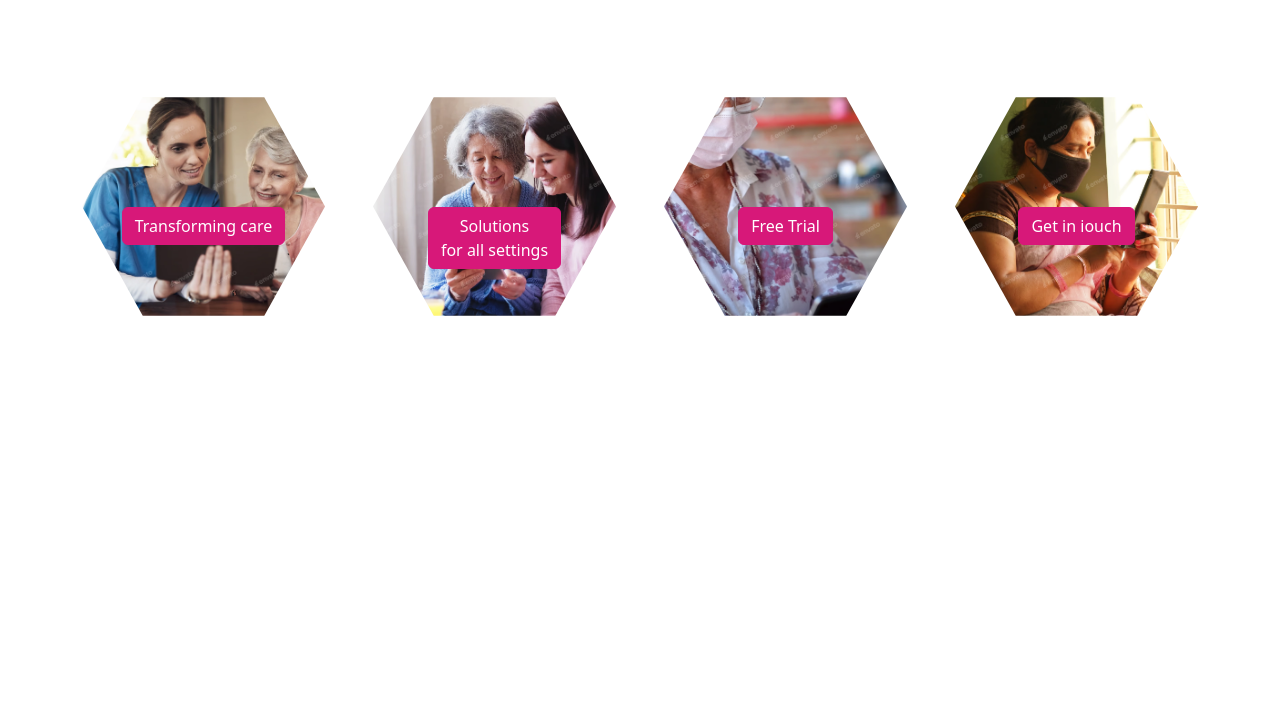
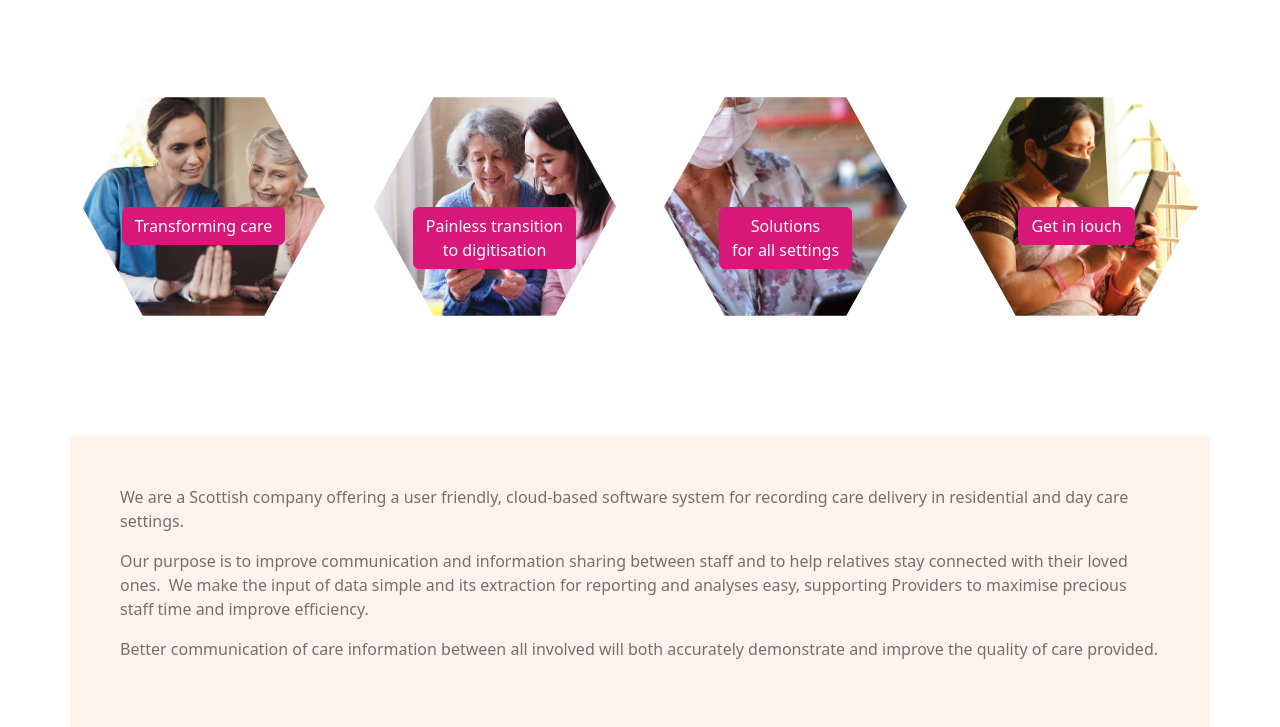
Before and after one commit to Cal-Rex/careshare-mockup, a plain HTML site: page index.html in a window 1280 px wide. Shown: the part 465-1192 px from the top of the page. Before the commit the page ends 800 px from the top, so only its background shows below. Drawn offline with nearby package versions, Linux system fonts and the light colour scheme.

Commit message:
add content box

```diff
--- a/index.html
+++ b/index.html
@@ -45,8 +45,8 @@
     </div>
 
     <!-- tabs -->
-    <div class="container tabs-container">
-        <div class="row gx-5" style="height: 100%;">
+    <div class="container tabs-container d-none d-lg-block">
+        <div class="row gx-5" style="min-height: 300px;">
             <div class="d-none d-lg-block col-lg-3">
                 <div class="tab">
                     <div class="hexagon" id="hex-four">
@@ -60,7 +60,7 @@
                 <div class="tab">
                     <div class="hexagon" id="hex-two">
                         <div class="hex-text">
-                            <p><button type="button" class="btn btn-light">Solutions <br> for all settings</button></p>
+                            <p><button type="button" class="btn btn-light">Painless transition<br>to digitisation</button></p>
                         </div>
                     </div>
                 </div>
@@ -69,7 +69,7 @@
                 <div class="tab">
                     <div class="hexagon" id="hex-three">
                         <div class="hex-text">
-                            <p><button type="button" class="btn btn-light">Free Trial</button></p>
+                            <p><button type="button" class="btn btn-light">Solutions<br>for all settings</button></p>
                         </div>
                     </div>
                 </div>
@@ -83,7 +83,21 @@
                     </div>
                 </div>
             </div>
+        </div>
+    </div>
 
+    <div class="container content-box">
+        <div class="row">
+            <div class="col">
+                <p>We are a Scottish company offering a user friendly, cloud-based software system for recording care
+                    delivery in residential and day care settings.&nbsp;</p>
+                <p>Our purpose is to improve communication and information sharing between staff and to help relatives
+                    stay connected with their loved ones.&nbsp; We make the input of data simple and its extraction for
+                    reporting and analyses easy, supporting Providers to maximise precious staff time and improve
+                    efficiency.</p>
+                <p>Better communication of care information between all involved will both accurately demonstrate and
+                    improve the quality of care provided.</p>
+            </div>
         </div>
     </div>
 
--- a/style.css
+++ b/style.css
@@ -40,7 +40,7 @@
 .tabs-container {
     min-height: 200px;
     height: 100vh;
-    max-height: 200px;
+    max-height: 350px;
 }
 
 .tab {
@@ -103,3 +103,10 @@
     color: #fff;
     border-color: #D71879;
 }
+
+.content-box {
+    width: 100%;
+    padding: 50px;
+    background-color: #fef3ed;
+    color: #7c6e67;
+}
```
